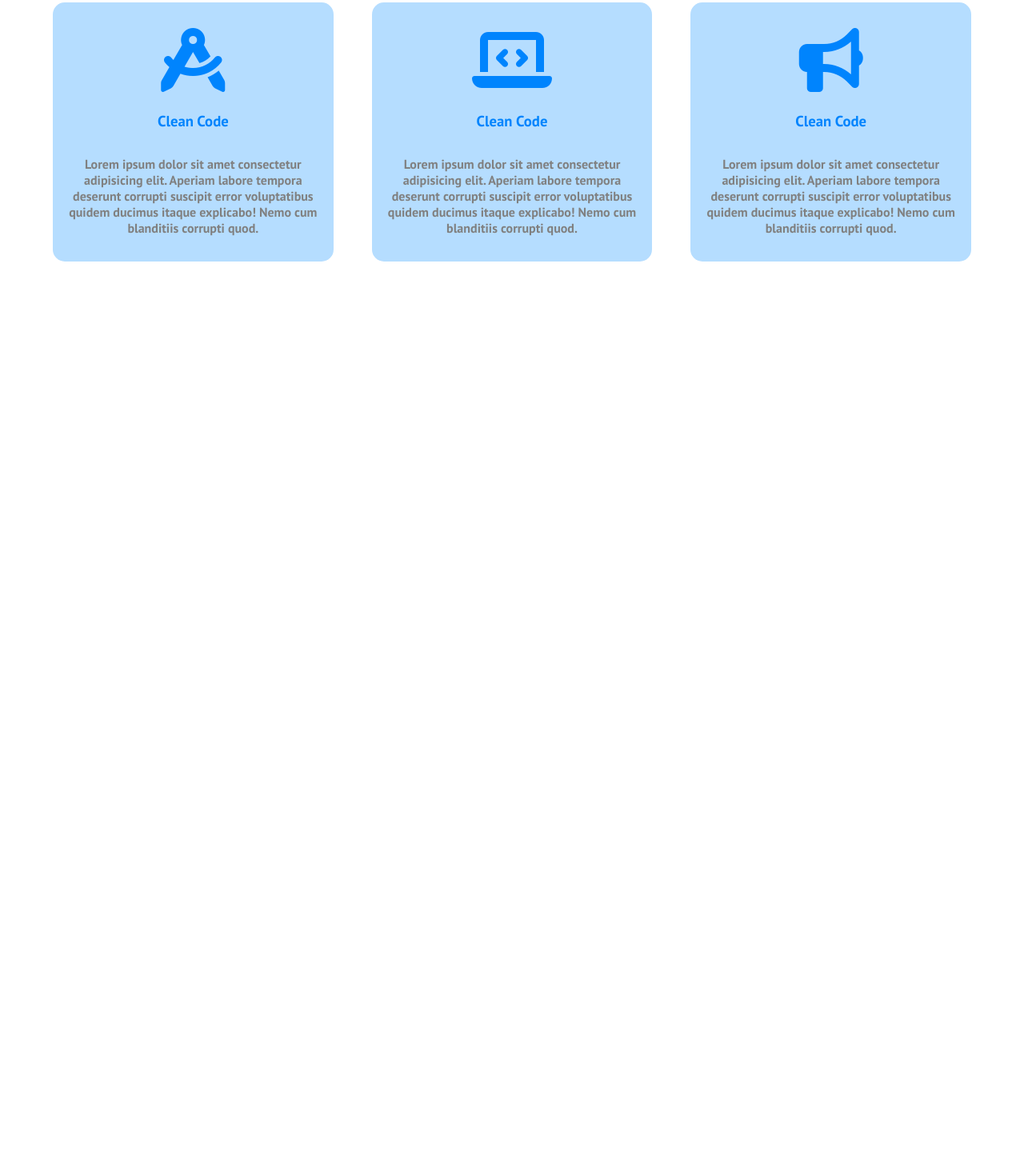
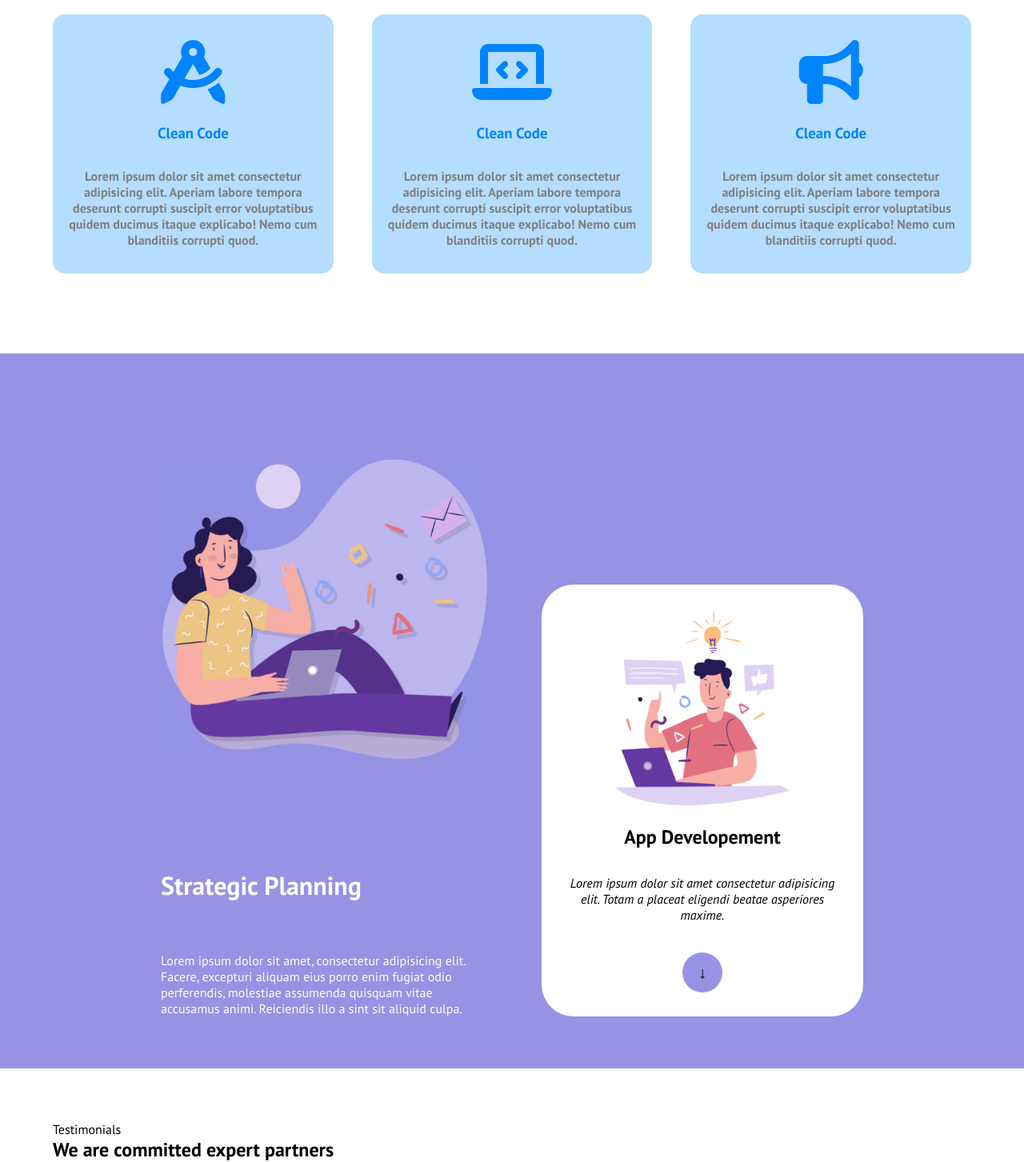
Before and after one commit to iLBigga/htmlcss-responsive-layout, a plain HTML site: page index.html in a window 1280 px wide. Shown: the part 470-1923 px from the top of the page at 80% size. Before the commit the page ends 897 px from the top, so only its background shows below. Drawn offline with Linux system fonts and the light colour scheme.

Commit message:
Aggiunta seconda sezione

```diff
--- a/css/style.css
+++ b/css/style.css
@@ -14,7 +14,7 @@ a {
     color: currentColor;
 }
 
-.img {
+img {
     width: 100%;
     display: block;
 }
@@ -30,13 +30,22 @@ a {
 }
 
 
-
+.col-6 {
+    flex-basis: 0;
+    flex-grow: 1;
+}
 /* REGOLE CONTAINER */
 
 
 
 .container {
     max-width: 1180px;
+    padding: 0 1rem;
+    margin: 0 auto;
+}
+
+.container-small {
+    max-width: 910px;
     padding: 0 1rem;
     margin: 0 auto;
 }
@@ -67,6 +76,15 @@ a {
     font-weight: bold;
 }
 
+.circle-button {
+    background-color: #9792E4;
+    display:inline-block;
+    height: 50px;
+    width: 50px;
+    border-radius: 50%;
+    font-size: 20px;
+}
+
 
 
 /* REGOLE HEADER */
@@ -91,6 +109,7 @@ a {
 
 .main-header .row img {
     height: 45px;
+    width: 81px;
 }
 
 
@@ -106,7 +125,7 @@ a {
 }
 
 .col-feature-large {
-    flex-basis: 0;
+    flex-basis: calc(100% / 2);
     flex-grow: 1;
 }
 
@@ -118,8 +137,12 @@ a {
     flex-grow: 1;
 }
 
+.feature-card-right {
+
+}
+
 .feature-card-left {
-    flex-direction: column;
+
 }
 
 .feature-card.column {
@@ -145,10 +168,8 @@ a {
 }
 
 .feature-card-phone {
-    height: 256px;
-    padding: 0 4rem;
-    position: relative;
-    top: 36px
+    /* position: relative; */
+    top: 32px
 }
 
 .feature-card-text {
@@ -183,6 +204,79 @@ a {
 
 
 
-.strategic-planning {
+.planning {
     background-color: #9792E4;
+    padding-top: 125px;
+    padding-bottom: 65px;
 }
+
+.planning-main-card {
+    gap: 66px;
+}
+
+.col-6.right.row{
+    flex-direction: column;
+}
+
+.planning .card-left.left-img {
+    width: 410px;
+}
+
+.planning-left-text {
+    margin-top: 135px;
+    color: white;
+}
+
+.planning-left-text h2 {
+    margin-bottom: 63px;
+    font-size: 2rem;
+}
+
+.planning-right-text {
+    margin-top: 1.25rem;
+}
+
+.planning-right-text h2 {
+    margin-bottom: 2rem;
+
+}
+
+.planning-right-text p {
+    margin-bottom: 37px;
+    font-style: italic;
+}
+
+.planning-card-right {
+    background-color: white;
+    border-radius: 40px;
+    padding: 30px;
+}
+
+.planning-right-text {
+    text-align: center;
+}
+
+.planning-right-text a span{
+    text-align: center;
+    vertical-align: middle;
+    line-height: 50px;
+}
+
+.card-right.right-img {
+    width: 250px;
+    margin: 0 auto;
+}
+
+.col-6.left {
+    align-self: flex-end;
+}
+
+
+
+/* TERZA SEZIONE : TESTIMONIALS */
+
+
+
+.testimonials {
+    padding-top: 66px;
+}
--- a/index.html
+++ b/index.html
@@ -106,17 +106,53 @@
 
         <!-- SECONDA SEZIONE : STRATEGIC PLANNING -->
 
-        <section class="strategic-planning">
-            <div class="container">
-                <div class="row">
-                    <div class="col-6">
-
+        <section class="planning">
+            <div class="container-small">
+                <div class="planning-main-card row">
+                    <div class="col-6 right row">
+                        <div class="planning-card-left">
+                            <div class="card-left left-img"><img src="./img/planning1.png" alt=""></div>
+                            <div class="planning-left-text">
+                                <h2>Strategic Planning</h2>
+                                <p>
+                                    Lorem ipsum dolor sit amet, consectetur adipisicing elit. Facere, excepturi
+                                    aliquam eius porro enim fugiat odio perferendis, molestiae assumenda quisquam
+                                    vitae accusamus animi. Reiciendis illo a sint sit aliquid culpa.
+                                </p>
+                            </div>
+                        </div>
                     </div>
-                    <div class="col-6">
+                    <div class="col-6 left">
+                        <div class="planning-card-right">
+                            <div class="card-right right-img">
+                                <img src="./img/planning2.png" alt="">
+                            </div>
+                            <div class="planning-right-text">
+                                <h2>App Developement</h2>
+                                <p>
+                                    Lorem ipsum dolor sit amet consectetur adipisicing elit.
+                                    Totam a placeat eligendi beatae asperiores maxime.
+                                </p>
+                                <a class="circle-button" href="#"> <span> &#8595;</span> </a>
+                            </div>
+                        </div>
 
                     </div>
                 </div>
             </div>
+        </section>
+
+        <!-- TERZA SEZIONE : TESTIMONIALS -->
+
+        <section class="testimonials">
+            <div class="container">
+                <div class="main-title">
+                    <p>Testimonials</p>
+                    <h1>We are committed expert partners</h1>
+
+                </div>
+            </div>
+
         </section>
     </main>
 
```
